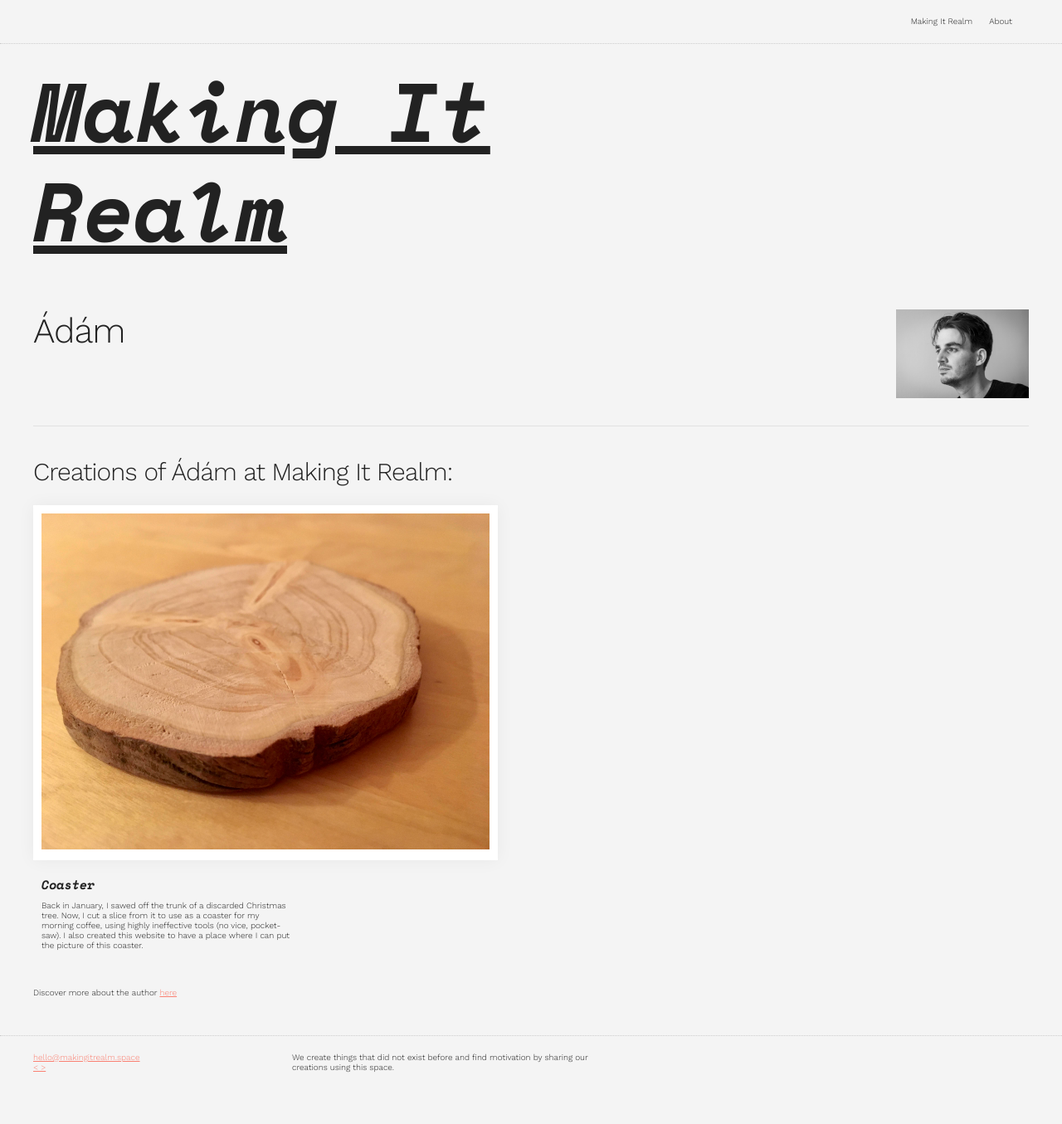
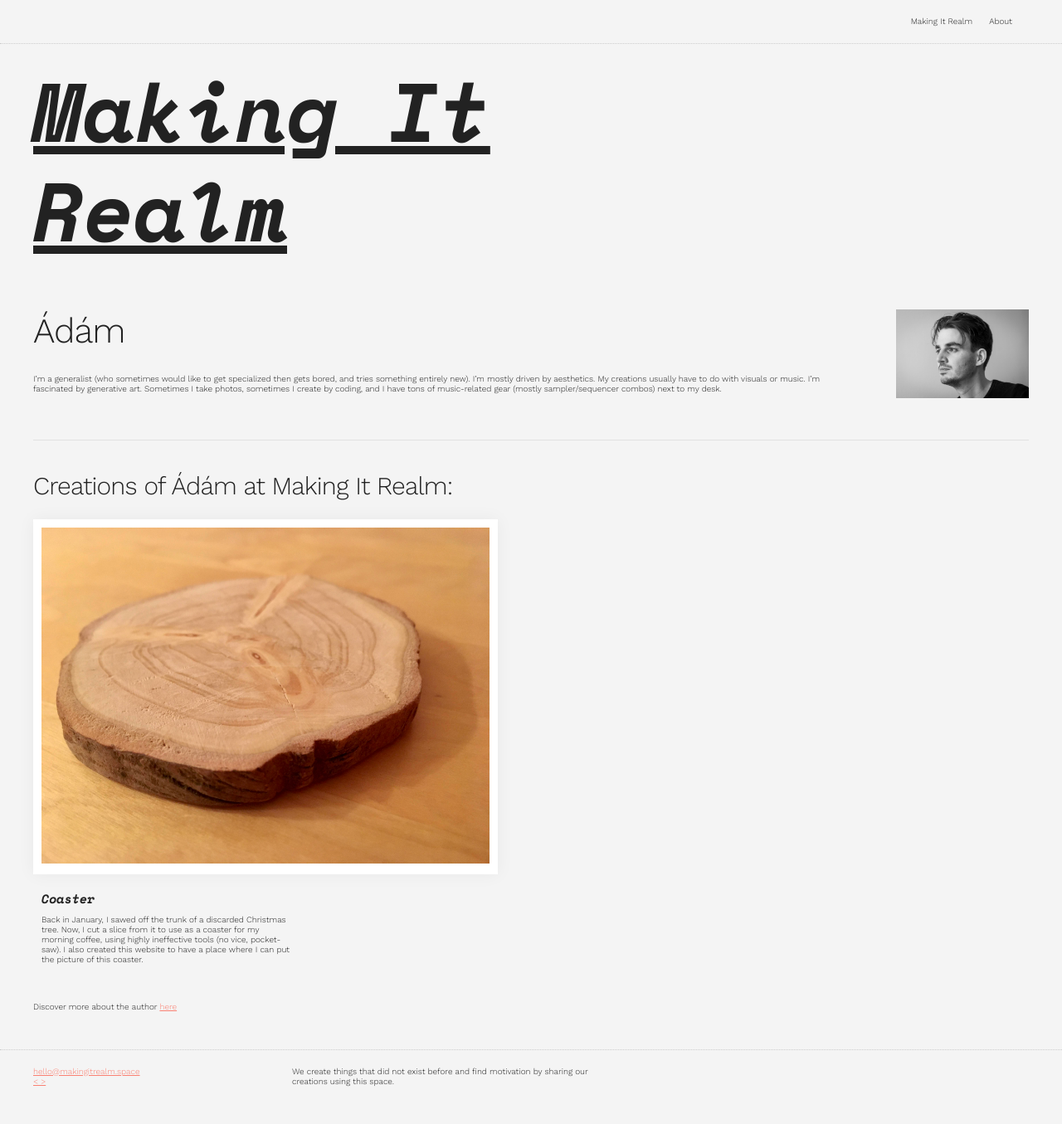
Before and after one commit to freegyes/MakingItRealm, a Jekyll site: the page built from _authors/adam_freisinger.md, in a window 1280 px wide. Shown: the whole page at 83% size. Built offline with Jekyll 4.4.1, drawn with Linux system fonts in a browser that asks for light colours.

Commit message:
Add author intros

```diff
--- a/_authors/adam_freisinger.md
+++ b/_authors/adam_freisinger.md
@@ -4,3 +4,5 @@ display_name: Ádám
 link: https://www.instagram.com/adam.freisinger
 layout: author
 ---
+I'm a generalist (who sometimes would like to get specialized then gets bored, and tries something entirely new).
+I'm mostly driven by aesthetics. My creations usually have to do with visuals or music. I'm fascinated by generative art. Sometimes I take photos, sometimes I create by coding, and I have tons of music-related gear (mostly sampler/sequencer combos) next to my desk.
```
Also changed, not shown: _authors/aniko_fejes.md (+1 -0 lines), _authors/balazs_fejes.md (+1 -0 lines), _authors/zoltan_borsos.md (+1 -0 lines).
